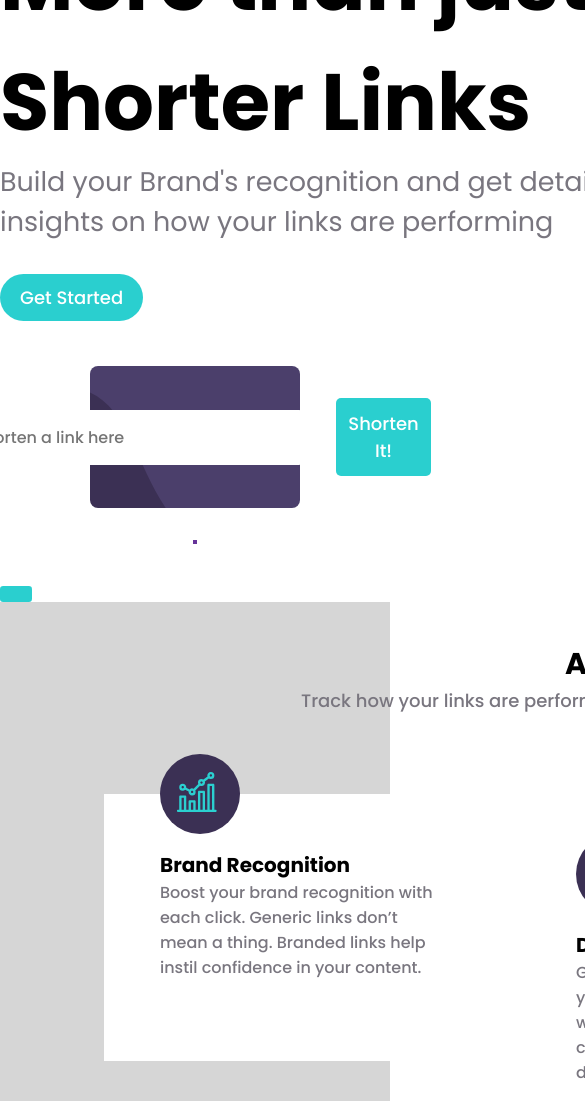
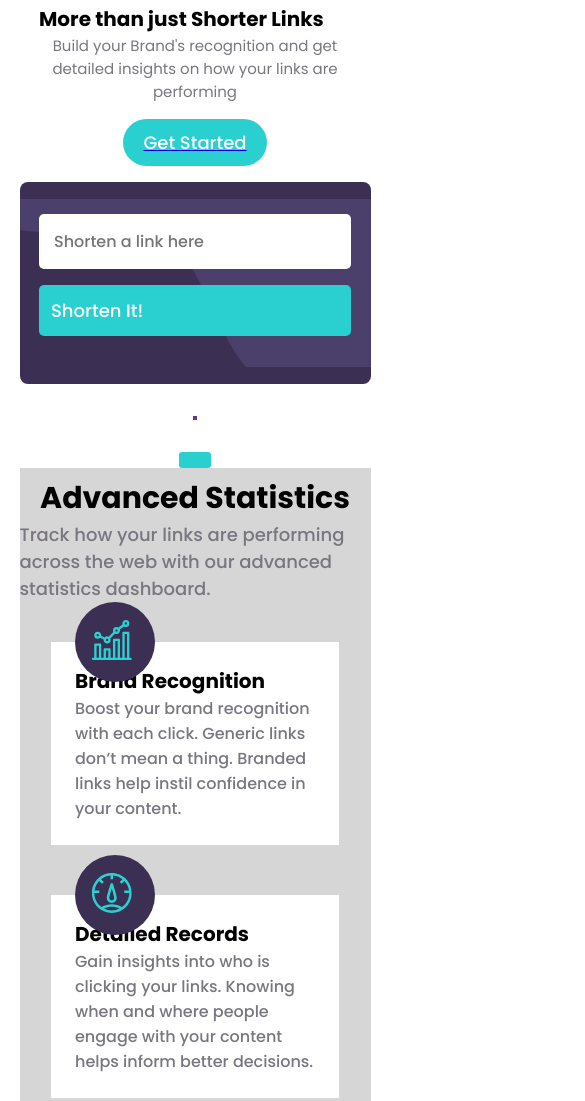
Before and after one commit to raghav0477/url-shorten, a plain HTML site: page index.html in a window 390 px wide. Shown: the part 234-1335 px from the top of the page, 585 px wide, since content can reach past the window. Drawn offline with Linux system fonts and the light colour scheme.

Commit message:
started responsiveness

```diff
--- a/index.html
+++ b/index.html
@@ -22,6 +22,7 @@
     <title>Frontend Mentor | URL Shortening</title>
   </head>
   <body>
+<div class="site-wrapper">
   <nav class="navbar">
     <header>
       <div class="container">
@@ -51,7 +52,7 @@
         links are performing
       </p>
       <a href="#"
-          ><button title="Upload Your Project" class="btn2 btn-primary">
+        ><button title="get-started">
           Get Started
         </button></a
       >
@@ -166,6 +167,7 @@
       >Frontend Mentor</a
     >. Coded by <a href="#">Your Name Here</a>.
   </div>
+</div>
 
     <script src="./script.js"></script>
   </body>
--- a/style.css
+++ b/style.css
@@ -208,31 +208,30 @@ input {
   font-size: 18px;
   line-height: 26px;
 }
-.social-links{
+.social-links {
   color: var(--dark-violet);
   margin: 0 5rem;
   display: flex;
   gap: 2rem;
 }
-.social-links img{
+.social-links img {
   width: 2rem;
   height: 2rem;
 }
-.result{
+.result {
   display: flex;
   justify-content: center;
   align-items: center;
   flex-direction: column;
   padding: 2rem;
 }
-.result .items{
+.result .items {
   display: flex;
   justify-content: space-between;
   align-items: center;
   flex-direction: column;
   background-color: #eaeaea;
   border: 2px solid rebeccapurple;
-
 }
 .newUrl-btn {
   padding: 0.5rem 1rem;
@@ -245,3 +244,80 @@ input {
   outline: none;
   border: none;
 }
+
+@media only screen and (max-width: 576px) {
+  .hero {
+    display: flex;
+    flex-direction: column-reverse;
+  }
+  .navbar {
+    display: none;
+  }
+  .site-wrapper {
+    width: 90vw;
+    margin: 0 auto;
+  }
+  .container {
+    width: 100%;
+    margin: 0 auto;
+  }
+  .hero-left img {
+    width: 90vw;
+  }
+  .hero-right h1 {
+    font-size: 20px;
+  }
+  .hero-right p {
+    font-size: 15px;
+    width: 80vw;
+    text-align: center;
+    margin-bottom: 1rem;
+  }
+  .link-btn {
+    margin: 1rem 0;
+    width: 80vw;
+  }
+  button{
+    display: flex;
+    margin: 0 auto;
+  }
+  .input-bar {
+    display: flex;
+    flex-direction: column;
+    justify-content: center;
+    width: 90vw;
+    margin-top: 1rem;
+  }
+  input {
+    width: 80vw;
+  }
+  .stats {
+    display: flex;
+    flex-direction: column;
+    align-items: center;
+    height: 60rem;
+  }
+  .cards-gp{
+    display: flex;
+    flex-direction: column;
+    align-items: center;
+    margin-top: 2.5rem;
+    gap: 50px;
+  }
+  .card{
+    width: 18rem;
+    padding: 1.5rem;
+  }
+  .cls-1{
+    transform: none;
+  }
+  .stats-head{
+    padding-top: 0.5rem;
+  }
+  .cls-2{
+    transform: none;
+  }
+  footer {
+    display: none;
+  }
+}
```
Lines whose indentation alone changed are shown as unchanged.
